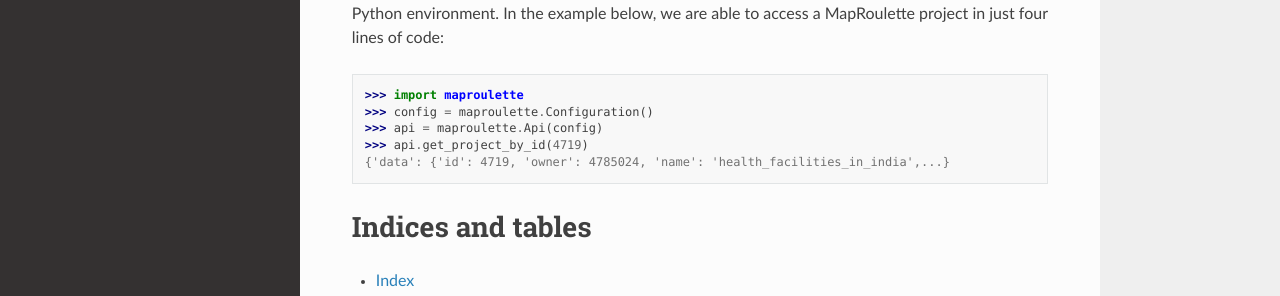
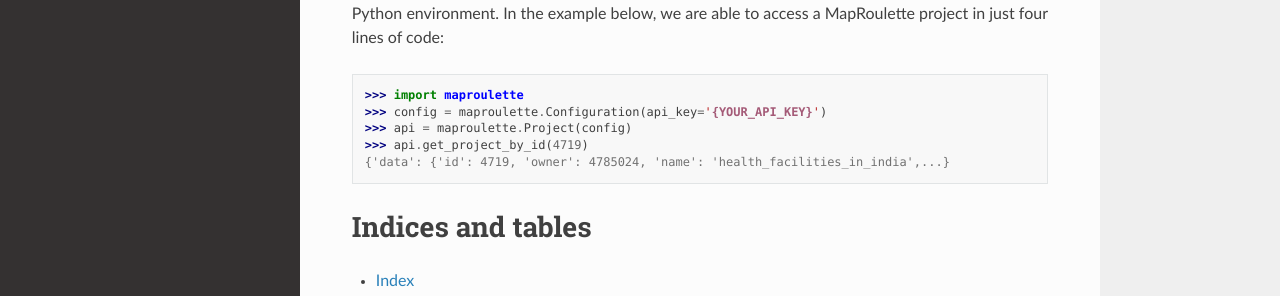
Before and after one commit to osmlab/maproulette-python-client, a Sphinx documentation site: the page built from docs/index.rst, in a window 1280 px wide and 1278 px high. Shown: the part 748-1044 px from the top of the window. Built offline with Sphinx 7.4.7 and the Read the Docs theme 2.0.0, drawn with Linux system fonts in a browser that asks for light colours.

Commit message:
Update index.rst 4 lines code snippet
Update code snippet with code from getting started

```diff
--- a/docs/index.rst
+++ b/docs/index.rst
@@ -29,8 +29,8 @@
 their Python environment. In the example below, we are able to access a MapRoulette project in just four lines of code:
 
    >>> import maproulette
-   >>> config = maproulette.Configuration()
-   >>> api = maproulette.Api(config)
+   >>> config = maproulette.Configuration(api_key='{YOUR_API_KEY}')
+   >>> api = maproulette.Project(config)
    >>> api.get_project_by_id(4719)
    {'data': {'id': 4719, 'owner': 4785024, 'name': 'health_facilities_in_india',...}
 
```
